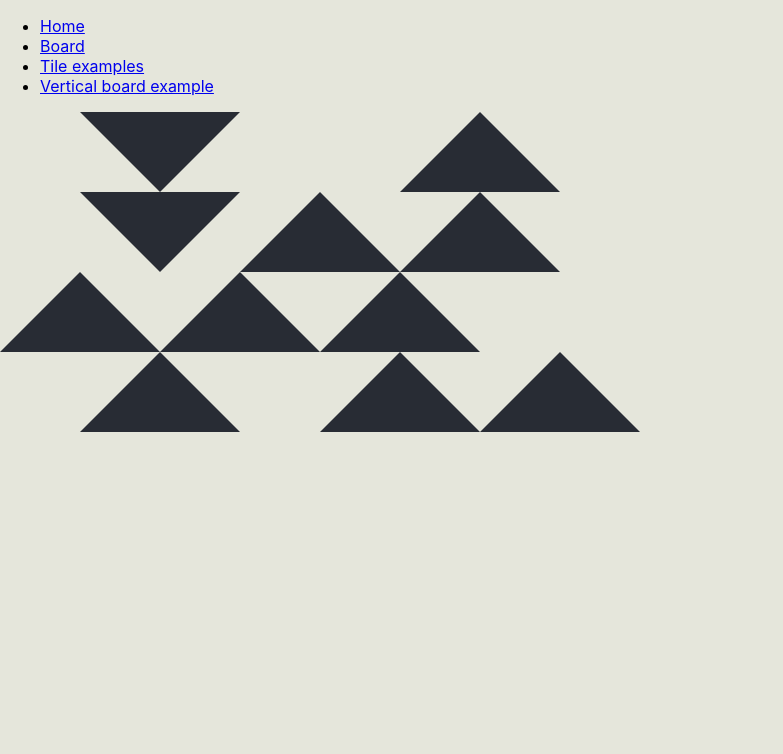
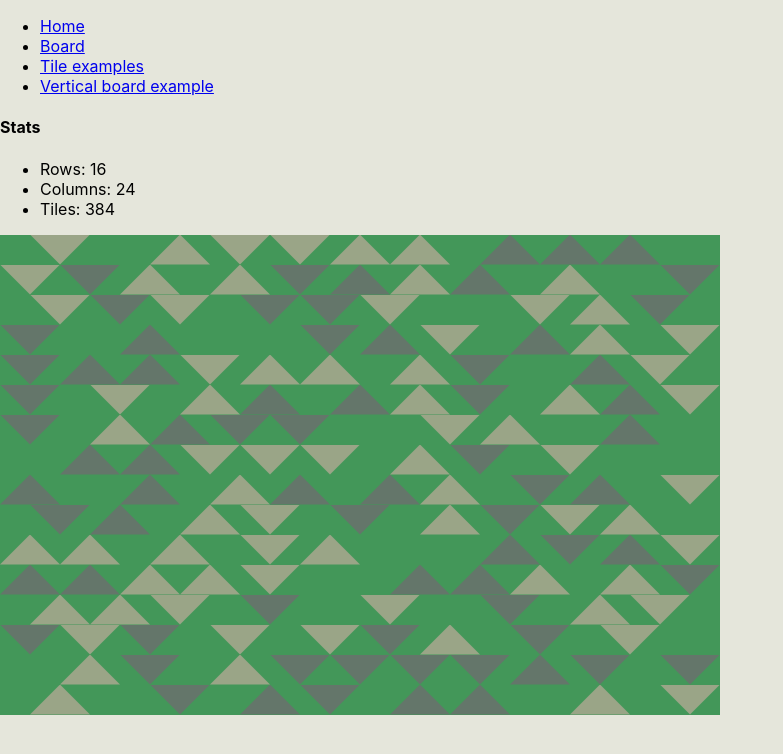
Before and after one commit to atomcorp/anni, a React (Create React App) app: page /vertboardexample in a window 1280 px wide. Shown: the top 754 px of the page, without its empty margins (0-783 px from the left). Built offline with nearby package versions, Linux system fonts and the light colour scheme.

Commit message:
colouring pyramids

```diff
--- a/src/components/Board/Board.js
+++ b/src/components/Board/Board.js
@@ -11,21 +11,52 @@ import {tilesSwitch, return2dArray, switchTileAlgorithm} from './helpers';
 
 let root = document.documentElement;
 
+const randomColour = () =>
+  Math.round(Math.random()) === 0 ? 'primary' : 'secondary';
+
+const colouring = () => {
+  let previousColour = randomColour();
+  return (tile) => {
+    if (tile === 0) {
+      return;
+    }
+    if (tile === 2 || tile === 1) {
+      previousColour = randomColour();
+    }
+    return previousColour;
+  };
+};
+
 const Board = (props) => {
   root.style.setProperty('--wide', props.wide);
   root.style.setProperty('--tall', props.tall);
   root.style.setProperty('--size', props.size);
+  root.style.setProperty('--background', props.background || '#439759');
+  root.style.setProperty('--primary', props.primary || '#64766a');
+  root.style.setProperty('--secondary', props.secondary || '#9aa587');
   const tileType = tilesSwitch(props.tileType);
   const baseMatrix = return2dArray(props.wide, props.tall, tileType);
   // algorithm should be done here
   const algorithm = switchTileAlgorithm(props.algorithm)(baseMatrix);
+  const memoColouring = colouring();
   return (
-    <div className={css.container}>
-      {algorithm.flat().map((tile, index, baseArr) => (
-        // there shouldn't be any logic or algorithming here
-        <Tile index={tile} key={index} />
-      ))}
-    </div>
+    <section>
+      <div>
+        <h4>Stats</h4>
+        <ul>
+          <li>Rows: {props.tall}</li>
+          <li>Columns: {props.wide}</li>
+          <li>Tiles: {props.tall * props.wide}</li>
+        </ul>
+      </div>
+
+      <div className={css.container}>
+        {algorithm.flat().map((tile, index) => (
+          // there shouldn't be any logic or algorithming here
+          <Tile index={tile} key={index} colour={memoColouring(tile)} />
+        ))}
+      </div>
+    </section>
   );
 };
 
--- a/src/components/Board/Board.module.css
+++ b/src/components/Board/Board.module.css
@@ -2,6 +2,7 @@
   --wide: 1;
   --tall: 1;
   --size: 10px;
+  --background: #439759;
 }
 
 .container {
@@ -10,4 +11,5 @@
   height: calc(var(--height) * var(--size));
   grid-template-columns: repeat(var(--wide), var(--size));
   grid-template-rows: repeat(var(--tall), var(--size));
+  background: var(--background);
 }
--- a/src/components/Examples/VerticalBoardExample.js
+++ b/src/components/Examples/VerticalBoardExample.js
@@ -4,9 +4,9 @@ import Board from '../Board/Board';
 const VerticalBoardExample = (props) => (
   <div>
     <Board
-      wide={8}
-      tall={4}
-      size="80px"
+      wide={24}
+      tall={16}
+      size="30px"
       tileType="noFills"
       algorithm="vertical"
     />
--- a/src/components/Tile/Tile.js
+++ b/src/components/Tile/Tile.js
@@ -4,7 +4,11 @@ import css from './Tile.module.css';
 import {shapeSwitch} from './helpers';
 
 const Tile = (props) => (
-  <div className={`${css[shapeSwitch(props.index)]} ${css.tile}`} />
+  <div
+    className={`${css[shapeSwitch(props.index)]} ${css.tile} ${
+      css[props.colour]
+    }`}
+  />
 );
 
 export default Tile;
--- a/src/components/Tile/Tile.module.css
+++ b/src/components/Tile/Tile.module.css
@@ -1,5 +1,18 @@
+:root {
+  --primary: #64766a;
+  --secondary: #9aa587;
+}
+
+.primary {
+  background: var(--primary);
+}
+
+.secondary {
+  background: var(--secondary);
+}
+
 .tile {
-  background: #282c34;
+  /* background: #282c34; */
 }
 
 .northeast {
```
